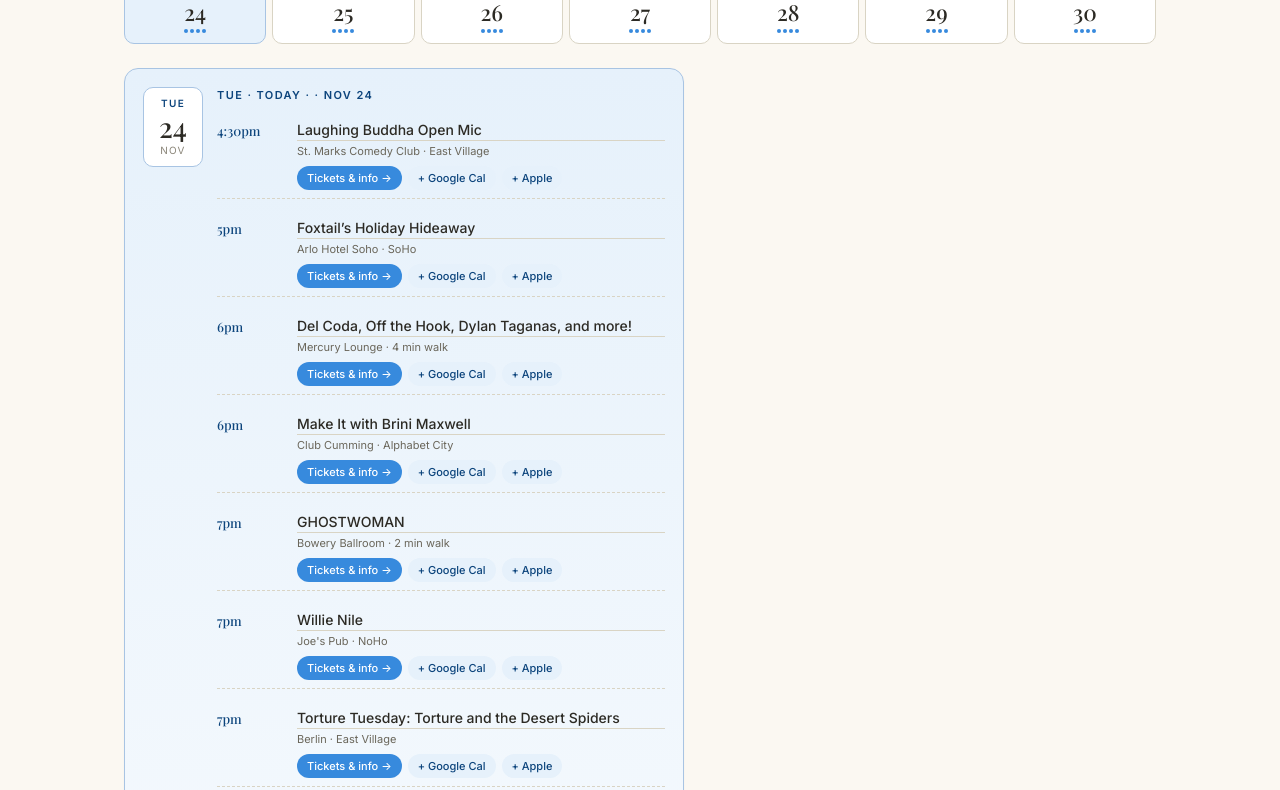
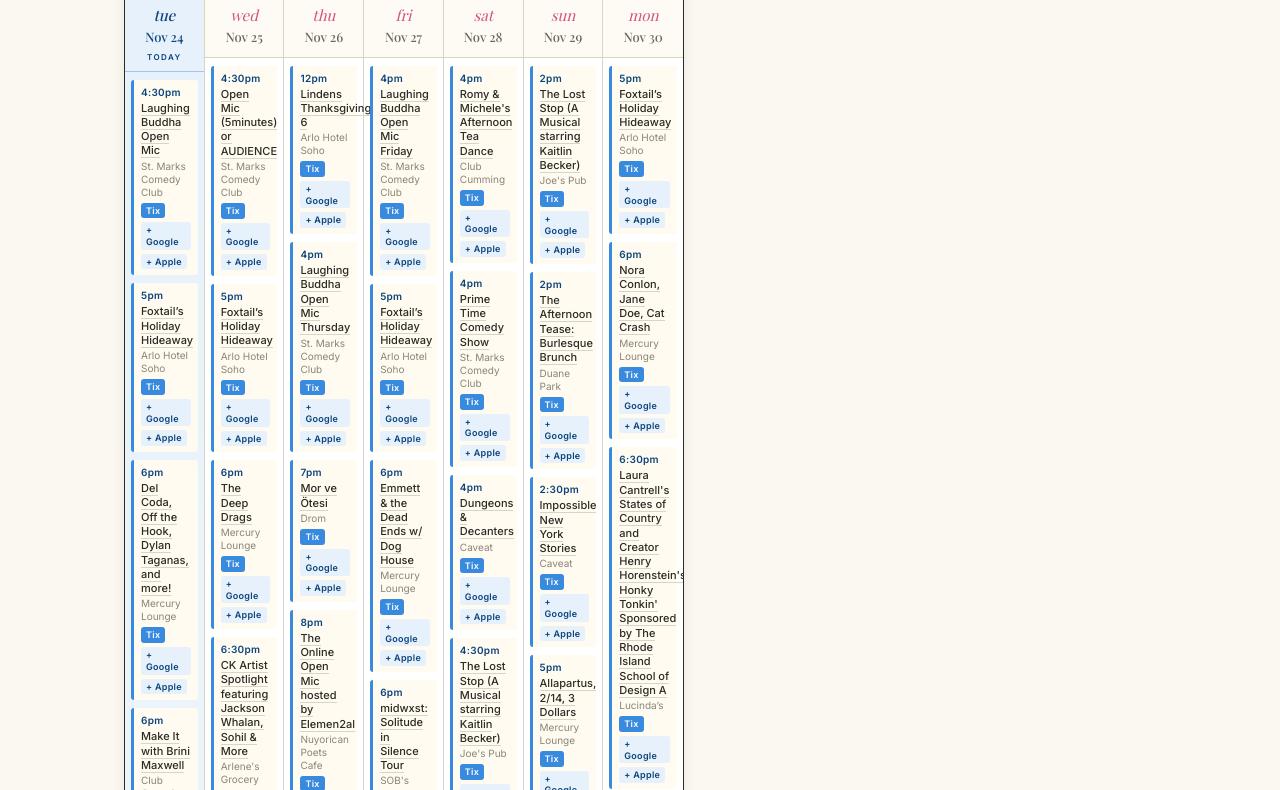
Before and after one commit to katieconklinwork-rgb/rivington-robot, a plain HTML site: page calendar.html in a window 1280 px wide. Shown: the part 229-1019 px from the top of the page. Drawn offline with nearby package versions, Linux system fonts and the light colour scheme.

Commit message:
Dice graphic next to the newspaper, horizontal weekly-plan grid
- Added a little rolled-corner dice (5-dot face, red dots, tilted the
  opposite way from the newspaper) next to the Rivington Herald in the
  hero. Tap it to open the Roll page. Same "tap to roll" caption under
  it so Paul & Tina know it's clickable.
- Rebuilt the Calendar page as a horizontal 7-column weekly-plan grid,
  matching the printable-planner look Katie asked for: italic "weekly
  plan" title at the top, 7 day columns (mon–sun) with each day's date
  under its name, and events stacked inside each column as cream sticky
  notes with time, name, venue and quick + Google / + Apple buttons.
  Today's column is highlighted blue. On narrow screens the grid scrolls
  horizontally so the planner look holds.

Co-Authored-By: Claude Opus 4.7 <noreply@anthropic.com>
Claude-Session: https://claude.ai/code/session_015XqsNCzJP4vX8RAcJcRGCz

```diff
--- a/calendar.html
+++ b/calendar.html
@@ -4,7 +4,7 @@
 <meta charset="UTF-8">
 <meta name="viewport" content="width=device-width, initial-scale=1.0">
 <title>Calendar · Rivington Robot</title>
-<link rel="stylesheet" href="styles.css?v=3">
+<link rel="stylesheet" href="styles.css?v=4">
 </head>
 <body>
 
@@ -26,14 +26,8 @@
   </nav>
 
   <section>
-    <div class="section-head">
-      <div class="section-bar blue"></div>
-      <h2>This week's calendar</h2>
-      <span class="sub">next 7 days</span>
-    </div>
-    <p class="section-intro">Every event within walking distance over the next week. Tap a day at the top to jump to it. Tap any event for tickets or info, or drop it into your own calendar.</p>
+    <p class="section-intro">Every event within walking distance over the next week. Tap an event for tickets or info, or drop it into your own calendar.</p>
 
-    <div class="week-strip" id="cal-strip"></div>
     <div id="cal-list"><p class="event-empty">Loading this week's events…</p></div>
   </section>
 
@@ -43,9 +37,9 @@
   </footer>
 
 </div>
-<script src="js/events.js?v=3"></script>
+<script src="js/events.js?v=4"></script>
 <script>
-try { RobotEvents.initPlanner({ stripId: 'cal-strip', listId: 'cal-list', days: 7, perDay: 50 }); } catch (e) { console.error(e); }
+try { RobotEvents.initPlanner({ listId: 'cal-list', days: 7, perDay: 50 }); } catch (e) { console.error(e); }
 </script>
 </body>
 </html>
--- a/js/events.js
+++ b/js/events.js
@@ -180,13 +180,12 @@
     }).catch(() => { /* no edition yet: the page keeps its "first edition" note */ });
   }
 
-  // Calendar page: a planner-style week view with a 7-day strip up top and
-  // a date-tile card per day below. Includes empty days so the week reads
-  // as a whole, not just the days that happen to have events.
+  // Calendar page: a horizontal 7-column weekly-plan grid. Looks like a
+  // printable weekly planner — title on top, 7 day columns with events as
+  // little sticky notes stacked inside each column.
   function initPlanner(opts) {
-    const strip = document.getElementById(opts.stripId);
-    const list = document.getElementById(opts.listId);
-    if (!list) return;
+    const host = document.getElementById(opts.listId);
+    if (!host) return;
     const days = opts.days || 7;
     const perDay = opts.perDay || 50;
     getJson('data/events.json').then(d => {
@@ -210,45 +209,44 @@
         if (b) b.events.push(e);
       });
 
-      // top strip
-      if (strip) {
-        strip.innerHTML = buckets.map(b => {
-          const n = b.events.length;
-          const dots = n ? '<div class="strip-dots">' + '<span></span>'.repeat(Math.min(n, 4)) + '</div>' : '<div class="strip-dots"></div>';
-          const cls = ['strip-day'];
-          if (b.isToday) cls.push('today');
-          if (!n) cls.push('empty');
-          return '<a href="#' + b.slug + '" class="' + cls.join(' ') + '">' +
-            '<div class="strip-dow">' + esc(b.weekday.toUpperCase()) + '</div>' +
-            '<div class="strip-date">' + esc(b.dayNum) + '</div>' +
-            dots + '</a>';
-        }).join('');
-      }
+      const cols = buckets.map(b => {
+        const cls = ['plan-col'];
+        if (b.isToday) cls.push('today');
+        const head = '<div class="plan-col-head">' +
+          '<div class="plan-col-dow">' + esc(b.weekday.toLowerCase()) + '</div>' +
+          '<div class="plan-col-date">' + esc(b.month) + ' ' + esc(b.dayNum) + '</div>' +
+          (b.isToday ? '<div class="plan-col-today-tag">TODAY</div>' : '') +
+          '</div>';
+        const evs = b.events.slice(0, perDay).map(e => planEvent(e)).join('')
+          || '<div class="plan-col-empty">—</div>';
+        return '<div class="' + cls.join(' ') + '">' + head +
+          '<div class="plan-col-events">' + evs + '</div></div>';
+      }).join('');
 
-      // per-day planner cards
-      if (!buckets.some(b => b.events.length)) {
-        return emptyNote(list, 'Nothing listed for the next week yet. New events land every Sunday.');
-      }
-      list.innerHTML = buckets.map(b => {
-        const cls = ['planner-day'];
-        if (b.isToday) cls.push('today');
-        if (!b.events.length) cls.push('empty');
-        const dateTile = '<div class="planner-date">' +
-          '<div class="planner-dow">' + esc(b.weekday.toUpperCase()) + '</div>' +
-          '<div class="planner-date-num">' + esc(b.dayNum) + '</div>' +
-          '<div class="planner-mon">' + esc(b.month.toUpperCase()) + '</div>' +
-          '</div>';
-        const titleBits = [b.weekday];
-        if (b.isToday) titleBits.push('TODAY');
-        titleBits.push('· ' + b.month + ' ' + b.dayNum);
-        const title = '<div class="planner-title">' + esc(titleBits.join(' · ').toUpperCase()) + '</div>';
-        const body = b.events.length
-          ? '<div class="planner-events">' + b.events.slice(0, perDay).map(e => weekEventRow(e)).join('') + '</div>'
-          : '<div class="planner-events">Nothing listed for this day.</div>';
-        return '<div id="' + b.slug + '" class="' + cls.join(' ') + '">' + dateTile +
-          '<div class="planner-body">' + title + body + '</div></div>';
-      }).join('');
-    }).catch(() => emptyNote(list, "Couldn't load events just now."));
+      host.innerHTML = '<div class="weekly-plan">' +
+        '<h2 class="weekly-plan-title">weekly plan</h2>' +
+        '<div class="weekly-plan-wrap"><div class="weekly-plan-grid">' + cols + '</div></div>' +
+        '</div>';
+    }).catch(() => emptyNote(host, "Couldn't load events just now."));
+  }
+
+  function planEvent(e) {
+    const url = safeUrl(e.url);
+    const t = timeLabel(e.s);
+    const name = url
+      ? '<a href="' + esc(url) + '" target="_blank" rel="noopener">' + esc(e.name) + '</a>'
+      : esc(e.name);
+    const venue = e.venue ? '<div class="plan-ev-venue">' + esc(e.venue) + '</div>' : '';
+    const links = [];
+    if (url) links.push('<a class="plan-ev-tix" href="' + esc(url) + '" target="_blank" rel="noopener">Tix</a>');
+    links.push('<a href="' + esc(googleUrl(e)) + '" target="_blank" rel="noopener">+ Google</a>');
+    links.push('<a href="' + esc(icsHref(e)) + '" download="event.ics">+ Apple</a>');
+    return '<div class="plan-ev">' +
+      '<div class="plan-ev-time">' + esc(t) + '</div>' +
+      '<div class="plan-ev-name">' + name + '</div>' +
+      venue +
+      '<div class="plan-ev-links">' + links.join('') + '</div>' +
+      '</div>';
   }
 
   window.RobotEvents = { initList, initWeek, initCalendar, initPlanner, initRoundup };
--- a/styles.css
+++ b/styles.css
@@ -112,12 +112,53 @@ a { color: inherit; text-decoration: none; }
 }
 @media (max-width: 680px) { .hero-title { font-size: 30px; } }
 
-/* ============ HERO LAYOUT WITH NEWSPAPER ============ */
+/* ============ HERO LAYOUT WITH NEWSPAPER + DICE ============ */
 .hero-top {
-  display: flex; align-items: flex-start; gap: 24px;
+  display: flex; align-items: flex-start; gap: 20px;
   margin-bottom: 20px;
 }
 .hero-top .hero-head { flex: 1; min-width: 0; margin-bottom: 0; }
+.hero-widgets { flex: none; display: flex; gap: 14px; align-items: flex-start; }
+@media (max-width: 680px) {
+  .hero-top { flex-direction: column; }
+  .hero-widgets { align-self: center; }
+}
+
+/* ============ DICE GRAPHIC ============ */
+.dice-link {
+  flex: none; display: flex; flex-direction: column; align-items: center; gap: 6px;
+  text-decoration: none; color: inherit;
+  padding-top: 14px; /* visually align with paper, which has a tape tab */
+}
+.dice {
+  position: relative;
+  width: 100px; height: 100px;
+  background: linear-gradient(135deg, #FFFFFF 0%, #F3EDDB 100%);
+  border: 1px solid #C9BFA6;
+  border-radius: 18px;
+  box-shadow: 3px 3px 0 #E8DFC6, 0 10px 18px rgba(44, 42, 36, 0.12);
+  transform: rotate(-5deg);
+  transition: transform .18s ease, box-shadow .18s ease;
+}
+.dice-link:hover .dice { transform: rotate(0deg) translateY(-3px) scale(1.06); box-shadow: 3px 3px 0 #E8DFC6, 0 16px 28px rgba(44, 42, 36, 0.22); }
+.dice .dot {
+  position: absolute; width: 14px; height: 14px; border-radius: 50%;
+  background: var(--red);
+  box-shadow: inset 0 2px 3px rgba(0,0,0,0.25);
+}
+.dice .dot-tl { top: 18px; left: 18px; }
+.dice .dot-tr { top: 18px; right: 18px; }
+.dice .dot-c  { top: 50%; left: 50%; transform: translate(-50%, -50%); }
+.dice .dot-bl { bottom: 18px; left: 18px; }
+.dice .dot-br { bottom: 18px; right: 18px; }
+@media (max-width: 680px) {
+  .dice { width: 88px; height: 88px; border-radius: 15px; }
+  .dice .dot { width: 12px; height: 12px; }
+  .dice .dot-tl, .dice .dot-tr { top: 14px; }
+  .dice .dot-tl, .dice .dot-bl { left: 14px; }
+  .dice .dot-tr, .dice .dot-br { right: 14px; }
+  .dice .dot-bl, .dice .dot-br { bottom: 14px; }
+}
 
 /* ============ NEWSPAPER GRAPHIC ============ */
 .paper-link {
@@ -180,62 +221,108 @@ a { color: inherit; text-decoration: none; }
   .paper-headline { font-size: 13px; }
 }
 
-/* ============ WEEK PLANNER (calendar.html) ============ */
-.week-strip {
-  display: grid; grid-template-columns: repeat(7, 1fr); gap: 6px;
-  margin: 6px 0 24px;
+/* ============ WEEKLY PLAN GRID (calendar.html) ============ */
+.weekly-plan {
+  background: white;
+  border: 1.5px solid var(--ink);
+  border-radius: 6px;
+  padding: 0;
+  margin: 10px 0 24px;
+  overflow: hidden;
+  box-shadow: 0 4px 14px rgba(44, 42, 36, 0.08);
 }
-.strip-day {
-  background: white; border: 1px solid var(--rule); border-radius: 10px;
-  padding: 8px 4px; text-align: center; cursor: pointer;
-  text-decoration: none; color: var(--ink);
-  transition: transform .12s ease, box-shadow .12s ease, border-color .12s ease;
+.weekly-plan-title {
+  font-family: var(--serif);
+  font-style: italic;
+  font-weight: 400;
+  font-size: 38px;
+  color: var(--blue);
+  text-align: center;
+  padding: 14px 0 10px;
+  border-bottom: 1px solid var(--ink);
+  margin: 0;
+  letter-spacing: 0.01em;
 }
-.strip-day:hover { transform: translateY(-2px); box-shadow: 0 4px 10px rgba(44, 42, 36, 0.08); }
-.strip-day.today { background: var(--blue-50); border-color: var(--blue-300, #A8C4E3); }
-.strip-day.empty { opacity: 0.45; }
-.strip-dow { font-size: 9px; letter-spacing: 1.2px; font-weight: 600; color: var(--ink-3); }
-.strip-day.today .strip-dow { color: var(--blue-800); }
-.strip-date { font-family: var(--serif); font-size: 22px; font-weight: 500; line-height: 1; margin-top: 3px; }
-.strip-dots { display: flex; justify-content: center; gap: 2px; margin-top: 6px; min-height: 6px; }
-.strip-dots span {
-  width: 4px; height: 4px; border-radius: 50%; background: var(--blue);
+.weekly-plan-grid {
+  display: grid;
+  grid-template-columns: repeat(7, minmax(0, 1fr));
+}
+.plan-col {
+  border-right: 1px solid var(--rule);
+  min-height: 300px;
+  display: flex; flex-direction: column;
+}
+.plan-col:last-child { border-right: none; }
+.plan-col.today { background: linear-gradient(180deg, var(--blue-50) 0%, rgba(230, 241, 251, 0) 60%); }
+.plan-col-head {
+  padding: 10px 6px 8px;
+  text-align: center;
+  border-bottom: 1px solid var(--rule);
+  background: #FDFBF4;
+}
+.plan-col.today .plan-col-head { background: var(--blue-50); border-bottom-color: var(--blue-300, #A8C4E3); }
+.plan-col-dow {
+  font-family: var(--serif);
+  font-style: italic;
+  font-weight: 400;
+  font-size: 15px;
+  color: var(--pink);
+  line-height: 1;
+}
+.plan-col.today .plan-col-dow { color: var(--blue-800); font-weight: 500; }
+.plan-col-date {
   display: inline-block;
+  font-family: var(--serif);
+  font-weight: 500;
+  font-size: 13px;
+  color: var(--ink-2);
+  margin-top: 4px;
+}
+.plan-col.today .plan-col-date { color: var(--blue-800); }
+.plan-col-today-tag {
+  display: block;
+  font-size: 8px; letter-spacing: 1.4px; font-weight: 700;
+  color: var(--blue-800);
+  margin-top: 2px;
+}
+.plan-col-events {
+  padding: 8px 6px;
+  display: flex; flex-direction: column; gap: 8px;
+  flex: 1;
+}
+.plan-ev {
+  background: #FFFBF0;
+  border-left: 3px solid var(--blue);
+  border-radius: 3px;
+  padding: 6px 7px;
+  font-size: 11px;
+  line-height: 1.3;
+  color: var(--ink);
+}
+.plan-ev-time { font-weight: 600; color: var(--blue-800); font-size: 10px; letter-spacing: 0.3px; }
+.plan-ev-name { font-weight: 500; margin-top: 2px; }
+.plan-ev-name a { color: var(--ink); text-decoration: none; border-bottom: 1px solid var(--rule); }
+.plan-ev-name a:hover { border-bottom-color: var(--ink); }
+.plan-ev-venue { color: var(--ink-3); font-size: 10px; margin-top: 2px; }
+.plan-ev-links { display: flex; flex-wrap: wrap; gap: 4px; margin-top: 4px; }
+.plan-ev-links a {
+  font-size: 9px; font-weight: 600; letter-spacing: 0.3px;
+  padding: 2px 5px; border-radius: 3px; text-decoration: none;
+  background: var(--blue-50); color: var(--blue-800);
+}
+.plan-ev-links a.plan-ev-tix { background: var(--blue); color: white; }
+.plan-col-empty {
+  color: var(--ink-3); font-size: 10px; font-style: italic;
+  text-align: center; padding: 10px 4px; opacity: 0.6;
 }
 
-.planner-day {
-  display: flex; gap: 14px;
-  background: white; border: 1px solid var(--rule); border-radius: 14px;
-  padding: 18px 18px 16px; margin-bottom: 14px;
-  box-shadow: 0 1px 2px rgba(44, 42, 36, 0.04);
-  scroll-margin-top: 80px;
-}
-.planner-day.today { border-color: var(--blue-300, #A8C4E3); background: linear-gradient(180deg, var(--blue-50) 0%, white 60%); }
-.planner-day.empty .planner-events { color: var(--ink-3); font-style: italic; font-size: 13px; padding-top: 6px; }
-.planner-date {
-  flex: none; width: 60px;
-  border: 1px solid var(--rule); border-radius: 10px;
-  padding: 8px 4px; text-align: center;
-  background: #FAF4E6;
-  align-self: flex-start;
-}
-.planner-day.today .planner-date { background: white; border-color: var(--blue-300, #A8C4E3); }
-.planner-dow { font-size: 10px; letter-spacing: 1.4px; font-weight: 700; color: var(--orange-800); }
-.planner-day.today .planner-dow { color: var(--blue-800); }
-.planner-date-num { font-family: var(--serif); font-size: 28px; font-weight: 500; line-height: 1; margin-top: 2px; }
-.planner-mon { font-size: 10px; color: var(--ink-3); letter-spacing: 1.2px; margin-top: 2px; }
-.planner-body { flex: 1; min-width: 0; }
-.planner-title { font-size: 11px; letter-spacing: 1.4px; font-weight: 600; color: var(--ink-3); text-transform: uppercase; margin-bottom: 8px; }
-.planner-day.today .planner-title { color: var(--blue-800); }
-.planner-events { display: flex; flex-direction: column; gap: 10px; }
-@media (max-width: 480px) {
-  .week-strip { gap: 4px; }
-  .strip-day { padding: 6px 2px; border-radius: 8px; }
-  .strip-date { font-size: 18px; }
-  .strip-dow { font-size: 8px; letter-spacing: 1px; }
-  .planner-day { padding: 14px; gap: 10px; }
-  .planner-date { width: 52px; }
-  .planner-date-num { font-size: 24px; }
+@media (max-width: 760px) {
+  .weekly-plan { border-radius: 4px; }
+  .weekly-plan-title { font-size: 28px; padding: 10px 0 8px; }
+  .weekly-plan-wrap { overflow-x: auto; -webkit-overflow-scrolling: touch; }
+  .weekly-plan-wrap .weekly-plan-grid { min-width: 820px; }
+  .plan-col { min-height: 260px; }
+  .plan-col-dow { font-size: 14px; }
 }
 
 /* ============ BRIEFING ============ */
```
Also changed, not shown: essentials.html (+1 -1 lines), index.html (+17 -4 lines), map.html (+2 -2 lines), roll.html (+2 -2 lines), roundup.html (+2 -2 lines), transport.html (+1 -1 lines).
